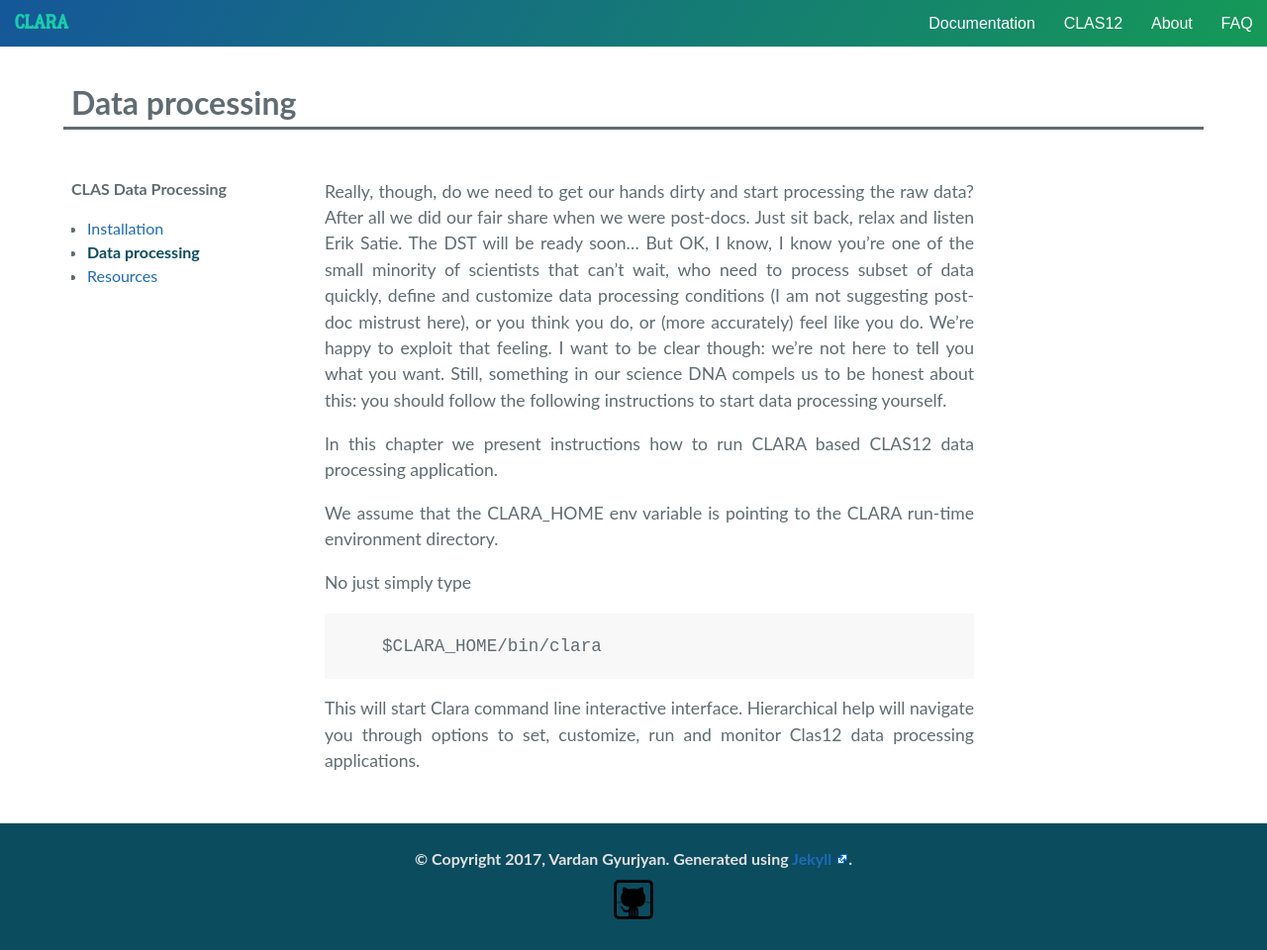
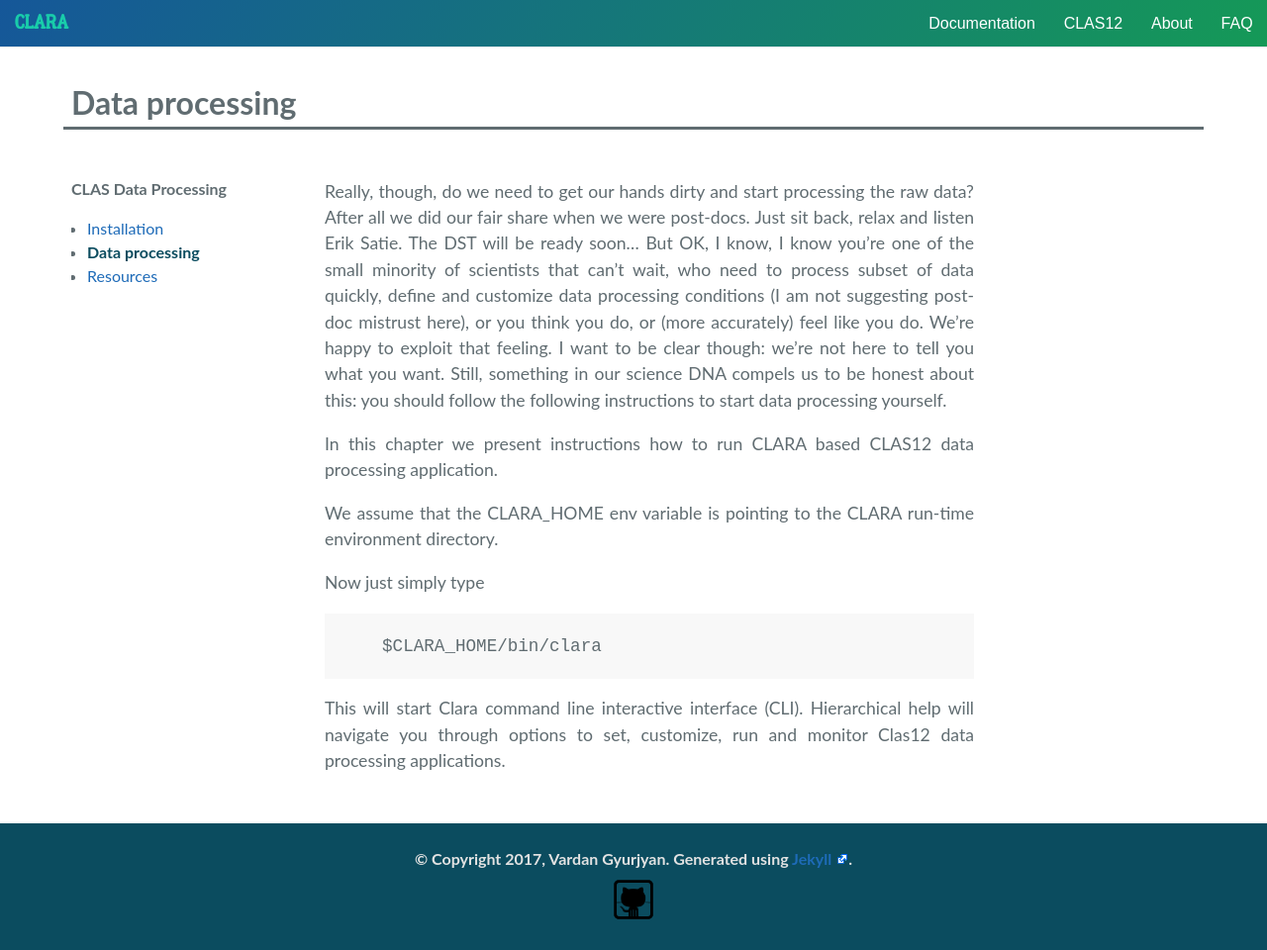
Before and after one commit to JeffersonLab/clara-docs, a Jekyll site: the page built from docs/clas/data-processing.md, in a window 1280 px wide and 960 px high. Shown: the whole window at 99% size. Built offline with Jekyll 4.4.1, drawn with Linux system fonts in a browser that asks for light colours; nearby versions of some CDN libraries.

Commit message:
minor updates

````diff
--- a/docs/clas/data-processing.md
+++ b/docs/clas/data-processing.md
@@ -26,12 +26,12 @@ how to run CLARA based CLAS12 data processing application.
 We assume that the CLARA\_HOME env variable is pointing to
 the CLARA run-time environment directory.
 
-No just simply type
+Now just simply type
 
 ```
 $CLARA_HOME/bin/clara
 ```
 
-This will start Clara command line interactive interface.
+This will start Clara command line interactive interface (CLI).
 Hierarchical help will navigate you through options to set, customize, run and monitor
 Clas12 data processing applications.
````
